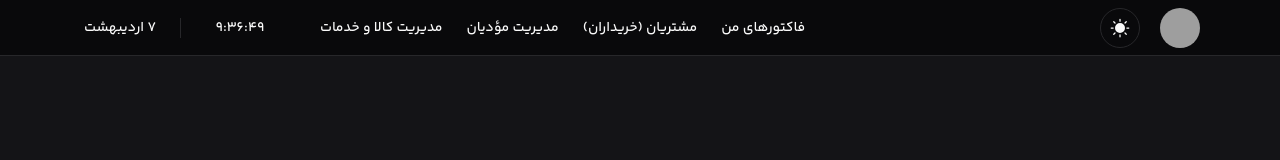
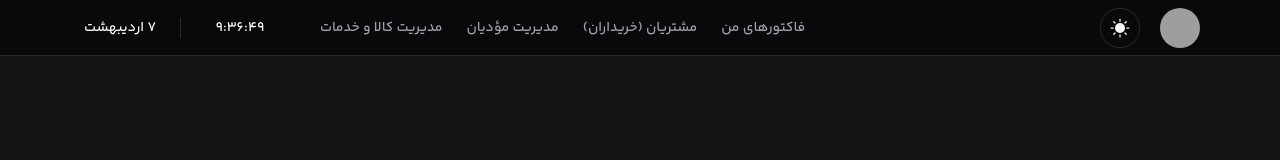
Before and after one commit to HesamDanaee/maher-panel, a Next.js app: page /panel/dashboard/1 in a window 1280 px wide. Shown: the top 160 px of the page. Built offline with nearby package versions, Linux system fonts and the light colour scheme; grey boxes are pictures that could not be loaded.

Commit message:
Style modification

```diff
--- a/src/containers/panel/components/header/components/Navs.tsx
+++ b/src/containers/panel/components/header/components/Navs.tsx
@@ -24,7 +24,9 @@ export default function Navs() {
               <Typography
                 variant="p"
                 className={`hover:cursor-pointer ${
-                  params.slug === href ? "text-foreground" : "text-primary"
+                  params.slug === href
+                    ? "text-foreground"
+                    : "text-muted-foreground"
                 } hover:text-foreground font-[400]`}
               >
                 {text}
```
